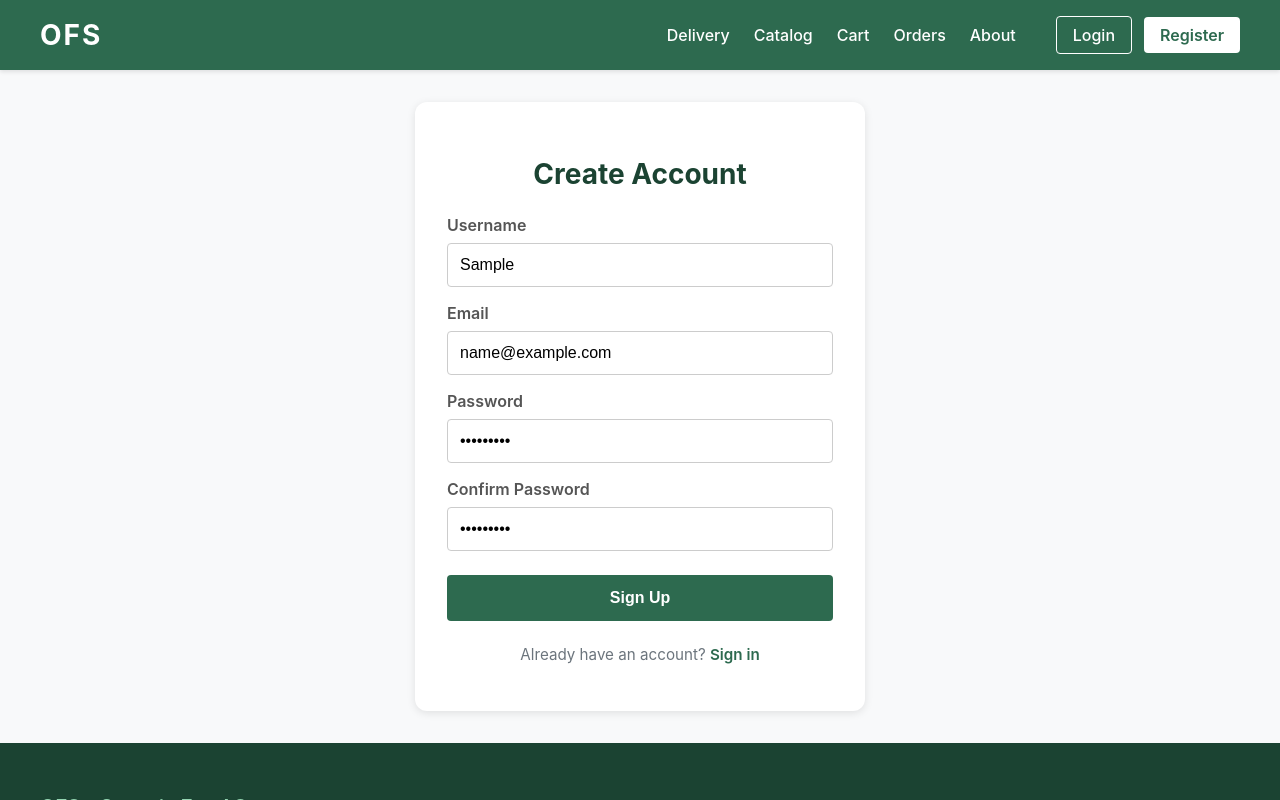
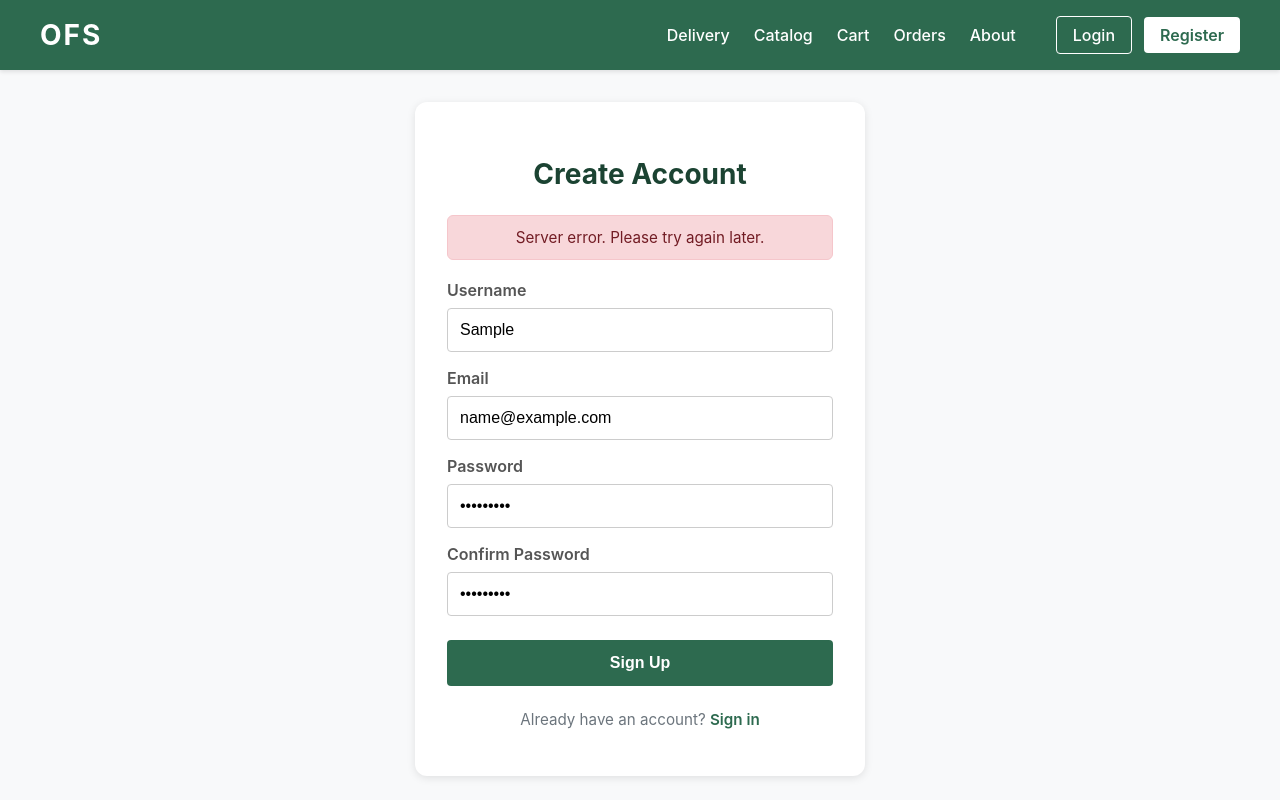
Before and after one commit to basnets24/git-groceries, a React (Create React App) app in the folder frontend/: page /register in a window 1280 px wide. Both pictures are taken after typing "Sample", "name@example.com", "Sample123", "Sample123" into the empty fields and a click on the button "Sign Up". Shown: the top 800 px of the page. Built offline with nearby package versions, Linux system fonts and the light colour scheme; no server answers.

Commit message:
fixed login/signup error windows

```diff
--- a/frontend/src/Login.tsx
+++ b/frontend/src/Login.tsx
@@ -4,11 +4,15 @@ import { useNavigate } from "react-router-dom";
 const Login: React.FC = () => {
   const [emailOrUsername, setEmailOrUsername] = useState("");
   const [password, setPassword] = useState("");
+  const [error, setError] = useState<string | null>(null);
+  const [success, setSuccess] = useState<string | null>(null);
 
   const navigate = useNavigate();
 
   const handleSubmit = async (e: React.FormEvent) => {
     e.preventDefault();
+    setError(null);
+    setSuccess(null);
 
     try {
       const response = await fetch("/api/auth/login", {
@@ -32,14 +36,16 @@ const Login: React.FC = () => {
           username: data.username
         }));
 
-        alert(`Welcome ${data.username}!`);
-        navigate("/");
+        setSuccess(`Welcome ${data.username}! Redirecting...`);
+        setTimeout(() => {
+          navigate("/");
+        }, 1000);
       } else {
-        alert(data.error || "Login failed. Try again.");
+        setError(data.error || "Login failed. Try again.");
       }
     } catch (err) {
       console.error(err);
-      alert("Server error. Try again.");
+      setError("Server error. Try again.");
     }
   };
 
@@ -47,6 +53,8 @@ const Login: React.FC = () => {
     <div style={styles.container}>
       <form onSubmit={handleSubmit} style={styles.form}>
         <h2 style={styles.title}>Login</h2>
+        {error && <div style={styles.errorBox}>{error}</div>}
+        {success && <div style={styles.successBox}>{success}</div>}
         <div style={styles.field}>
           <label htmlFor="emailOrUsername" style={styles.label}>
             Email or Username
@@ -104,6 +112,26 @@ const styles: { [key: string]: React.CSSProperties } = {
     marginBottom: "1.5rem",
     color: "#333",
   },
+  errorBox: {
+    backgroundColor: "#f8d7da",
+    color: "#721c24",
+    padding: "0.75rem",
+    borderRadius: "4px",
+    marginBottom: "1rem",
+    border: "1px solid #f5c6cb",
+    textAlign: "center",
+    fontSize: "0.9rem",
+  },
+  successBox: {
+    backgroundColor: "#d4edda",
+    color: "#155724",
+    padding: "0.75rem",
+    borderRadius: "4px",
+    marginBottom: "1rem",
+    border: "1px solid #c3e6cb",
+    textAlign: "center",
+    fontSize: "0.9rem",
+  },
   field: {
     marginBottom: "1rem",
   },
--- a/frontend/src/pages/Register.tsx
+++ b/frontend/src/pages/Register.tsx
@@ -10,6 +10,8 @@ const Register: React.FC = () => {
     password: "",
     confirmPassword: "",
   });
+  const [error, setError] = useState<string | null>(null);
+  const [success, setSuccess] = useState<string | null>(null);
 
   const handleChange = (e: React.ChangeEvent<HTMLInputElement>) => {
     const { name, value } = e.target;
@@ -18,8 +20,11 @@ const Register: React.FC = () => {
 
   const handleSubmit = async (e: React.FormEvent) => {
     e.preventDefault();
+    setError(null);
+    setSuccess(null);
+
     if (formData.password !== formData.confirmPassword) {
-      alert("Passwords do not match");
+      setError("Passwords do not match");
       return;
     }
 
@@ -39,15 +44,17 @@ const Register: React.FC = () => {
       const data = await response.json();
 
       if (response.ok) {
-        alert("Account created! Please login.");
-        window.location.href = "/login";
+        setSuccess("Account created! Redirecting to login...");
+        setTimeout(() => {
+          window.location.href = "/login";
+        }, 1500);
       } else {
-        alert(data.error || "Registration failed");
+        setError(data.error || "Registration failed");
       }
 
     } catch (error) {
       console.error(error);
-      alert("Server error. Please try again later.");
+      setError("Server error. Please try again later.");
     }
   };
 
@@ -58,6 +65,9 @@ const Register: React.FC = () => {
         <div style={styles.container}>
           <form onSubmit={handleSubmit} style={styles.form}>
             <h2 style={styles.title}>Create Account</h2>
+
+            {error && <div style={styles.errorBox}>{error}</div>}
+            {success && <div style={styles.successBox}>{success}</div>}
 
             <div style={styles.field}>
               <label htmlFor="username" style={styles.label}>
@@ -172,6 +182,26 @@ const styles: { [key: string]: React.CSSProperties } = {
     fontSize: "1.75rem",
     fontWeight: 700,
   },
+  errorBox: {
+    backgroundColor: "#f8d7da",
+    color: "#721c24",
+    padding: "0.75rem",
+    borderRadius: "6px",
+    marginBottom: "1.25rem",
+    border: "1px solid #f5c6cb",
+    textAlign: "center",
+    fontSize: "0.95rem",
+  },
+  successBox: {
+    backgroundColor: "#d4edda",
+    color: "#155724",
+    padding: "0.75rem",
+    borderRadius: "6px",
+    marginBottom: "1.25rem",
+    border: "1px solid #c3e6cb",
+    textAlign: "center",
+    fontSize: "0.95rem",
+  },
   field: {
     marginBottom: "1rem",
   },
```
